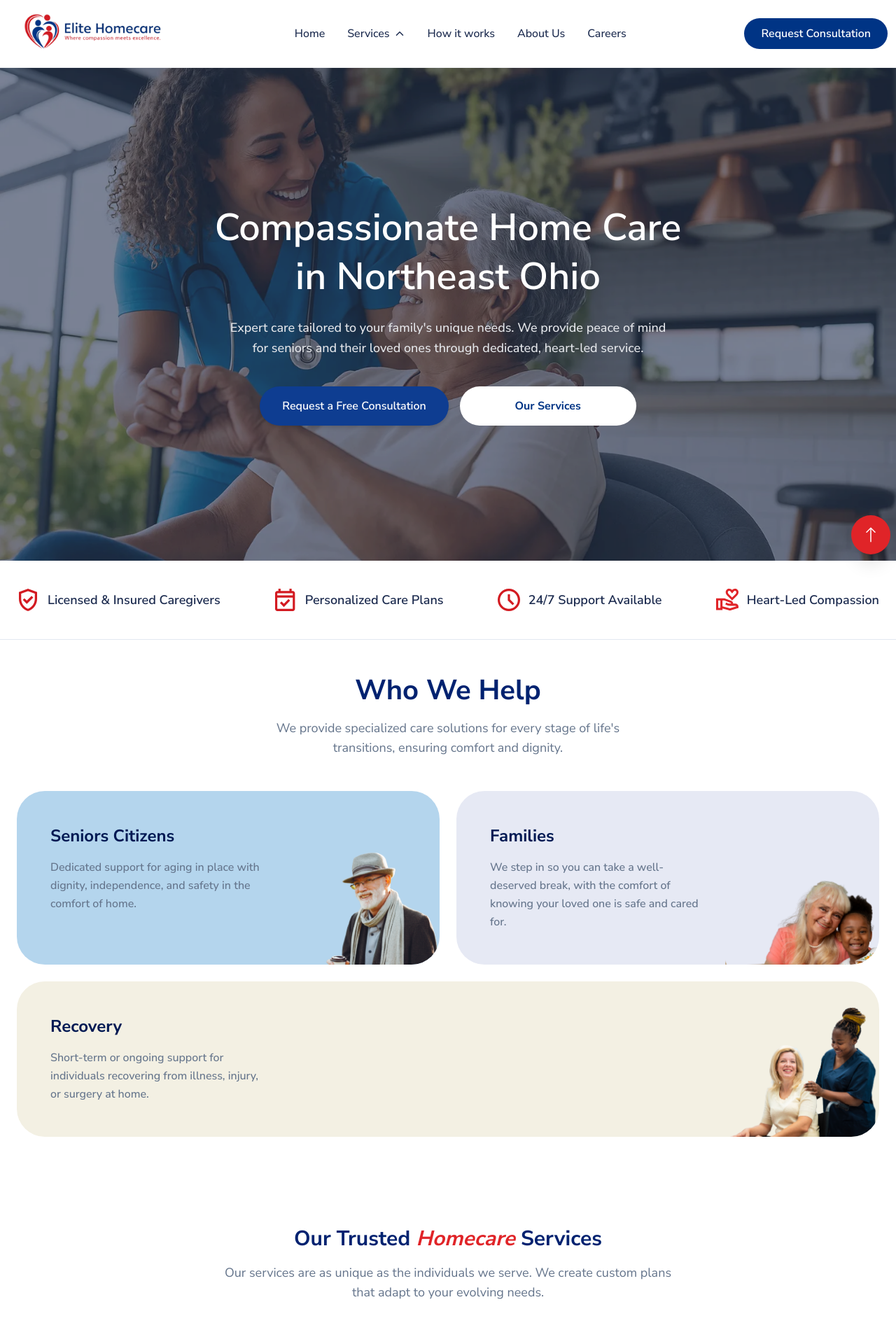
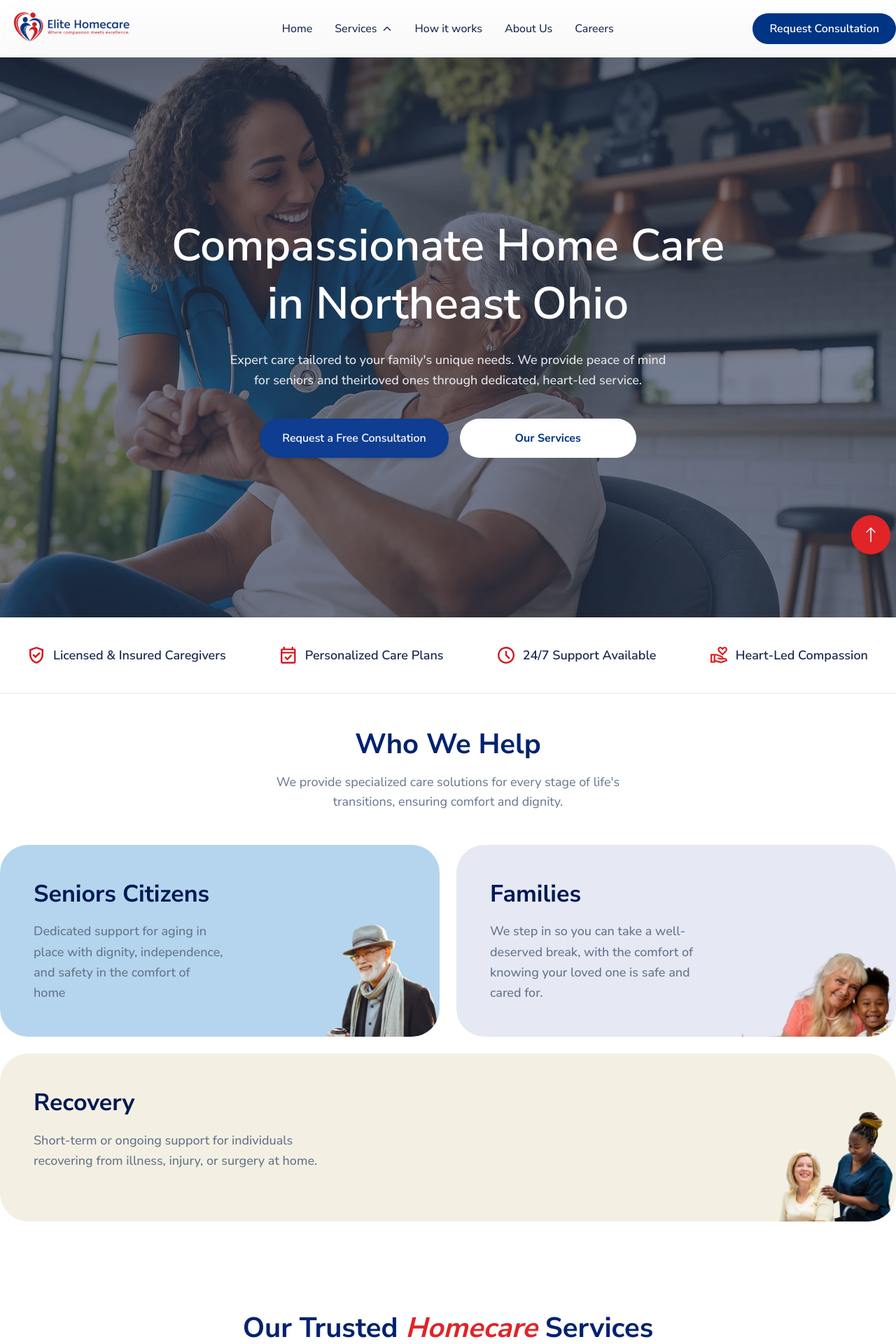
Before and after one commit to Awesomedursky/Elite-Homecare, a Next.js app: page / in a window 1280 px wide. Shown: the top 1920 px of the page at 70% size. Built offline with nearby package versions, Linux system fonts and the light colour scheme.

Commit message:
modification on landing page

```diff
--- a/app/components/Home/Home.tsx
+++ b/app/components/Home/Home.tsx
@@ -17,7 +17,7 @@ export const HeroPage = () => {
   return (
     <>
       <HeroSection />
-      <section className=" border-b border-[#E2E8F0] w-full px-3 sm:px-6 py-5 lg:py-10">
+      <section className=" border-b border-[#E2E8F0] w-full px-6 md:px-10  py-5 lg:py-10">
         <div className="mx-auto max-w-7xl">
           <div className="flex items-center justify-between gap-x-10 overflow-x-auto scrollbar-hide">
             {sectionItems.map((item, idx) => (
@@ -28,10 +28,10 @@ export const HeroPage = () => {
                 <Image
                   src={item.icon}
                   alt={item.name}
-                  className="size-5 lg:size-8 object-contain"
+                  className="size-5 lg:size-6 object-contain"
                 />
 
-                <p className="font-semibold text-sm sm:text-base md:text-lg text-(--text-color)">
+                <p className="font-semibold text-sm sm:text-base lg:text-lg text-(--text-color)">
                   {item.name}
                 </p>
               </div>
--- a/app/components/Navbar/nav.tsx
+++ b/app/components/Navbar/nav.tsx
@@ -65,17 +65,19 @@ export const Navbar = () => {
   };
 
   return (
-    <nav className="sticky top-0 z-1000 bg-background/80 backdrop-blur-md border-b border-gray-100 scroll-mt-20">
-      <div className=" mx-auto  lg:px-0 max-w-7xl">
-        <div className="flex justify-between items-center h-[8vh] lg:h-[12vh] px-3 ">
+    <nav className="sticky top-0 z-1000 bg-background/80 backdrop-blur-md  scroll-mt-20 drop-shadow-2xl">
+      <div className=" mx-auto px-4 md:px-10  xl:px-0 max-w-7xl">
+        <div
+          className={`flex  justify-between items-center h-[8vh] lg:h-20.5   ${isMobileMenuOpen ? " shadow-[0_8px_20px_rgba(0,0,0,0.06)] drop-shadow-2xl" : ""}`}
+        >
           {/* Logo */}
           <Link href="/">
-            <div className=" flex items-center h-16  lg:h-20 ">
+            <div className="  ">
               <Image
                 src={width !== null && width > 1024 ? logo : logoSmall}
                 alt="Elite-Homecare"
                 priority
-                className="w-auto h-24 lg:h-40"
+                className="w-auto h-24 lg:h-34"
               />
             </div>
           </Link>
@@ -89,7 +91,7 @@ export const Navbar = () => {
               >
                 <Link
                   href={item.href}
-                  className="text-(--text-color) hover:text-(--primary) font-medium transition-colors duration-300 flex items-center text-sm lg:text-base"
+                  className="text-(--text-color) hover:text-(--primary) font-medium transition-colors duration-300 flex items-center text-sm xl:text-base"
                 >
                   {item.name}
                   {item.submenu && (
@@ -123,7 +125,7 @@ export const Navbar = () => {
           <div className="lg:flex items-center hidden">
             <Link
               href="/contact-us"
-              className="bg-(--primary) bg-size-[200%_100%] bg-position-[0%_0%]  hover:bg-[linear-gradient(90deg,#003485_0%,#003485_50%,#CF5364_100%)]  hover:bg-position-[100%_0%] text-white px-6 py-2.5 rounded-full font-semibold  transition-all  duration-300 cursor-pointer"
+              className="bg-(--primary) bg-size-[200%_100%] bg-position-[0%_0%]  hover:bg-[linear-gradient(90deg,#003485_0%,#003485_50%,#CF5364_100%)]  hover:bg-position-[100%_0%] text-white  px-4 xl:px-6 py-2 xl:py-2.5 rounded-full font-semibold  transition-all  duration-300 cursor-pointer text-sm xl:text-base"
             >
               Request Consultation
             </Link>
@@ -132,25 +134,25 @@ export const Navbar = () => {
           <div className="block lg:hidden">
             {isMobileMenuOpen ? (
               <button onClick={toggleMobileMenu}>
-                <RxCross1 size={30} />
+                <RxCross1 size={20} />
               </button>
             ) : (
               <button onClick={toggleMobileMenu}>
-                <GiHamburgerMenu size={30} />
+                <GiHamburgerMenu size={20} />
               </button>
             )}
           </div>
         </div>
         {/* Mobile Menu */}
         <div
-          className={`overflow-hidden left-0   w-full flex flex-col items-center bg-[#FFFFFF] gap-10 justify-between" ${isMobileMenuOpen ? " h-[90vh]" : "h-0"} transition-all duration-300 ease-in-out`}
+          className={`overflow-hidden left-0    w-full flex flex-col items-center   bg-[#FFFFFF] gap-8 justify-between" ${isMobileMenuOpen ? " h-screen pt-12" : "h-0"} transition-all duration-300 ease-in-out`}
         >
           {navItemsMobile?.map((item) => (
             <Link
               onClick={() => setIsMobileMenuOpen(false)}
               key={item.name}
               href={item.href}
-              className="text-text-navy hover:text-primary"
+              className="text-[rgba(0,19,63,1)] font-medium text-base"
             >
               {item.name}
             </Link>
--- a/app/components/hero/hero.tsx
+++ b/app/components/hero/hero.tsx
@@ -8,7 +8,7 @@ export const HeroSection = () => {
   const path = pathname.split("/")[1];
   return (
     <section
-      className={`relative h-[88vh] w-full flex ${path === "about-us" ? " items-center lg:items-end lg:py-[5%]" : "items-center"} overflow-hidden justify-center scroll-mt-20`}
+      className={`relative h-screen w-full flex ${path === "about-us" ? " items-center lg:items-end lg:py-[5%]" : "items-center"} overflow-hidden justify-center scroll-mt-20`}
     >
       {/* 1. Background Image using Next.js Image Component */}
       <div className="absolute inset-0 -z-10 ">
@@ -47,20 +47,23 @@ export const HeroSection = () => {
           </div>
         </div>
       ) : (
-        <div className="max-w-7xl mx-auto px-6 sm:px-8 lg:px-12 w-full flex justify-center items-center text-center h-full">
+        <div className="max-w-7xl mx-auto px-3 sm:px-8 lg:px-12 w-full flex justify-center items-center text-center h-full">
           <div className=" lg:max-w-4xl">
-            <h1 className="text-white font-semibold text-3xl sm:text-4xl lg:text-[54px] md:text-[64px] mb-6 lg:leading-[1.3]">
-              Compassionate Home Care
+            <h1 className="text-white font-semibold text-3xl sm:text-4xl  lg:text-[64px] mb-6 leading-[1.2] lg:leading-[1.3]">
+              Compassionate <br className=" max-sm:block hidden" />
+              Home Care
               <br /> in Northeast Ohio
             </h1>
 
-            <p className="text-gray-200 font-medium text-sm sm:text-base md:text-lg mb-10  leading-relaxed ">
-              Expert care tailored to your family's unique needs. We provide
-              peace of mind <br /> for seniors and their loved ones through
-              dedicated, heart-led service.
+            <p className="text-gray-200 font-normal sm:font-medium text-sm sm:text-base md:text-lg mb-10  leading-relaxed ">
+              Expert care tailored to your family's unique needs.
+              <br className="max-sm:block hidden" /> We provide peace of mind{" "}
+              <br className=" max-sm:hidden block" /> for seniors and their
+              <br className="max-sm:block hidden" />
+              loved ones through dedicated, heart-led service.
             </p>
 
-            <div className="flex flex-wrap gap-4 items-center justify-center">
+            <div className="flex max-sm:flex-col gap-4 items-center justify-center">
               <Link
                 href="/contact-us"
                 className="px-4 py-3 sm:px-8 sm:py-4 bg-(--p700) bg-size-[200%_100%] bg-position-[0%_0%]  hover:bg-[linear-gradient(90deg,#003485_0%,#003485_50%,#CF5364_100%)]  hover:bg-position-[100%_0%]  text-white  rounded-full font-semibold shadow-md transition-all  duration-300 cursor-pointer"
@@ -69,7 +72,7 @@ export const HeroSection = () => {
               </Link>
               <Link
                 href="/#services"
-                className="bg-white  transform hover:bg-[#FFEBEE] px-6 py-3   sm:px-6 sm:py-4 lg:w-63  rounded-full text-(--primary) font-bold transition-all cursor-pointer"
+                className="sm:bg-white  transform hover:bg-[#FFEBEE] px-6 py-3   sm:px-6 sm:py-4 lg:w-63  rounded-full text-white sm:text-(--primary) font-bold transition-all cursor-pointer"
               >
                 Our Services
               </Link>
--- a/app/components/how-it-works/howItWorks.tsx
+++ b/app/components/how-it-works/howItWorks.tsx
@@ -20,7 +20,7 @@ export const HowItWorks = () => {
   ];
   return (
     <div
-      className="relative w-full py-20 px-10 overflow-hidden scroll-mt-20"
+      className="relative w-full py-20  px-6 md:px-10 xl:px-0 overflow-hidden scroll-mt-20"
       id="how-it-works"
     >
       {/* Layer 1: Base Image */}
@@ -33,10 +33,10 @@ export const HowItWorks = () => {
         />
       </div>
 
-      <div className="max-w-7xl flex flex-col mx-auto space-y-6 lg:space-y-12">
+      <div className="max-w-7xl flex flex-col mx-auto space-y-6 lg:space-y-10 xl:space-y-12">
         {/* Title Section */}
         <div className="text-center md:space-y-4">
-          <h3 className="text-[#001953] font-bold text-[28px] lg:text-3xl md:text-[40px]">
+          <h3 className="text-[#001953] font-bold text-[28px] md:text-3xl lg:text-[40px]">
             How it Works
           </h3>
           <p className="text-[#64748B] text-sm  lg:text-lg font-medium lg:leading-tight">
--- a/app/components/trusted-home-care-services/trusted.tsx
+++ b/app/components/trusted-home-care-services/trusted.tsx
@@ -91,11 +91,12 @@ export const TrustedHomeCareServices = () => {
 
   return (
     <section className="py-10 lg:py-20 bg-white scroll-mt-20" id="services">
-      <div className="max-w-7xl px-6 mx-auto">
+      <div className="max-w-7xl px-6 md:px-10 xl:px-0 mx-auto">
         {/* Title Section */}
         <div className="text-center mb-4 md:mb-8 lg:mb-16 space-y-3 lg:space-y-4">
-          <h2 className="text-(--dark-blue) font-bold text-[28px] lg:text-3xl md:text-[40px]">
-            Our Trusted{" "}
+          <h2 className="text-(--dark-blue) font-bold text-[28px] md:text-3xl lg:text-[40px]">
+            Our Trusted
+            <br className=" max-sm:block hidden" />{" "}
             <span className="text-(--secondary) italic">Homecare</span> Services
           </h2>
           <p className="text-[#64748B] text-sm  lg:text-lg max-w-2xl mx-auto">
@@ -118,9 +119,9 @@ export const TrustedHomeCareServices = () => {
                 key={id}
                 onClick={() => toggleCard(id)}
                 className={`
-                  relative flex-none h-50 lg:h-116.25 rounded-2xl lg:rounded-[40px] overflow-hidden snap-center cursor-pointer
+                  relative flex-none h-50 md:h-75 lg:h-90 xl:h-116.25 rounded-2xl lg:rounded-[40px] overflow-hidden snap-center cursor-pointer
                   transition-all duration-500 ease-out hover:scale-105
-                  ${isActive ? "w-28 lg:w-58" : "w-60 lg:w-136 "}
+                  ${isActive ? "w-28 lg:w-58" : "w-60 md:w-78 lg:w-105 xl:w-136 "}
                 `}
               >
                 {/* Background */}
--- a/app/components/who-we-help/index.tsx
+++ b/app/components/who-we-help/index.tsx
@@ -7,15 +7,29 @@ export const WhoWeHelp = () => {
   const whoWeHelp = [
     {
       title: "Seniors Citizens",
-      subtitle:
-        "Dedicated support for aging in place with dignity, independence, and safety in the comfort of home.",
+      subtitle: (
+        <p>
+          Dedicated support for aging in <br className="max-sm:hidden block" />{" "}
+          place with dignity, independence,
+          <br className="max-sm:hidden block" /> and safety in the comfort of
+          <br className="max-sm:hidden block" /> home
+        </p>
+      ),
       image: man,
       color: "#B4D5ED",
     },
     {
       title: "Families",
-      subtitle:
-        "We step in so you can take a well-deserved break, with the comfort of knowing your loved one is safe and cared for.",
+      subtitle: (
+        <p>
+          We step in so you can take a well-
+          <br className="max-sm:hidden block" />
+          deserved break, with the comfort of
+          <br className="max-sm:hidden block" /> knowing your loved one is safe
+          and <br className="max-sm:hidden block" />
+          cared for.
+        </p>
+      ),
       image: family,
       color: "#E6E9F4",
     },
@@ -30,13 +44,13 @@ export const WhoWeHelp = () => {
 
   return (
     <section className=" py-6 md:py-10 lg:py-12 bg-white">
-      <div className="max-w-7xl px-3 lg:px-6 mx-auto flex flex-col items-center">
+      <div className="max-w-7xl px-6 md:px-10 xl:px-0 mx-auto flex flex-col items-center">
         {/* Title Section */}
         <div className="text-center mb-12 space-y-4">
-          <h2 className=" text-(--dark-blue) font-bold text-2xl md:text-3xl md:text-[40px]">
+          <h2 className=" text-(--dark-blue) font-bold text-2xl md:text-3xl xl:text-[40px]">
             Who We Help
           </h2>
-          <p className="text-[#64748B] text-sm sm:text-base md:text-lg max-w-xl mx-auto">
+          <p className="text-[#64748B] text-sm sm:text-base xl:text-lg max-w-xl mx-auto">
             We provide specialized care solutions for every stage of life's
             transitions, ensuring comfort and dignity.
           </p>
@@ -48,22 +62,24 @@ export const WhoWeHelp = () => {
             <div
               key={idx}
               style={{ backgroundColor: item.color }}
-              className={`relative overflow-hidden rounded-[20px] lg:rounded-[40px] p-4 sm:p-6 lg:p-12 min-h-44 flex flex-col justify-start
-                ${idx === 2 ? "md:col-span-2" : "md:col-span-1"}`}
+              className={`relative sm:min-h-50 lg:min-h-40 xl:min-h-60 overflow-hidden rounded-[20px] lg:rounded-[40px] p-4 sm:p-6 lg:py-8 xl:p-12   flex flex-col justify-start
+                ${idx === 2 ? "md:col-span-2 " : "md:col-span-1 "}`}
             >
               {/* Text Content */}
-              <div className="relative z-10 max-w-50.25 md:max-w-xs lg:max-w-md">
-                <h4 className="font-bold text-lg lg:text-2xl md:text-[34px] text-[#001953] mb-4">
+              <div className="relative z-10 max-w-45 sm:max-w-50 md:max-w-xs lg:max-w-md">
+                <h4 className="font-bold text-lg lg:text-2xl xl:text-[34px] text-[#001953] mb-4">
                   {item.title}
                 </h4>
-                <p className="text-[#64748B] font-medium text-sm lg:text-base md:text-[18px] leading-relaxed max-w-62.5 lg:max-w-[70%]">
+                <div
+                  className={`text-[#64748B] font-medium text-xs lg:text-base xl:text-[18px] leading-relaxed  `}
+                >
                   {item.subtitle}
-                </p>
+                </div>
               </div>
 
               {/* Character Image */}
               <div
-                className={`absolute ${idx == 0 ? "-right-10 bottom-0 lg:-right-20 lg:-bottom-10" : idx == 1 ? "-right-10 -bottom-5 lg:-right-20 lg:-bottom-20" : "right-0 bottom-0 lg:-right-2 lg:-bottom-3"}   w-[45%] md:w-[40%] lg:w-auto h-auto max-h-[90%] flex justify-end items-end overflow-clip`}
+                className={`absolute ${idx == 0 ? "-right-10 bottom-0 lg:-right-20 lg:-bottom-10" : idx == 1 ? "-right-10 -bottom-5 lg:-right-20 lg:-bottom-20" : "right-0 bottom-0 lg:-right-2 lg:-bottom-10"}   w-[45%] md:w-[40%] lg:w-auto h-auto max-h-[90%] flex justify-end items-end `}
               >
                 <Image
                   src={item.image}
```
Also changed, not shown: app/components/call-to-action/CallToAction.tsx (+24 -12 lines), public/images/Dots.svg (renamed from public/images/Dots 8px.svg), public/images/dots.png (added).
